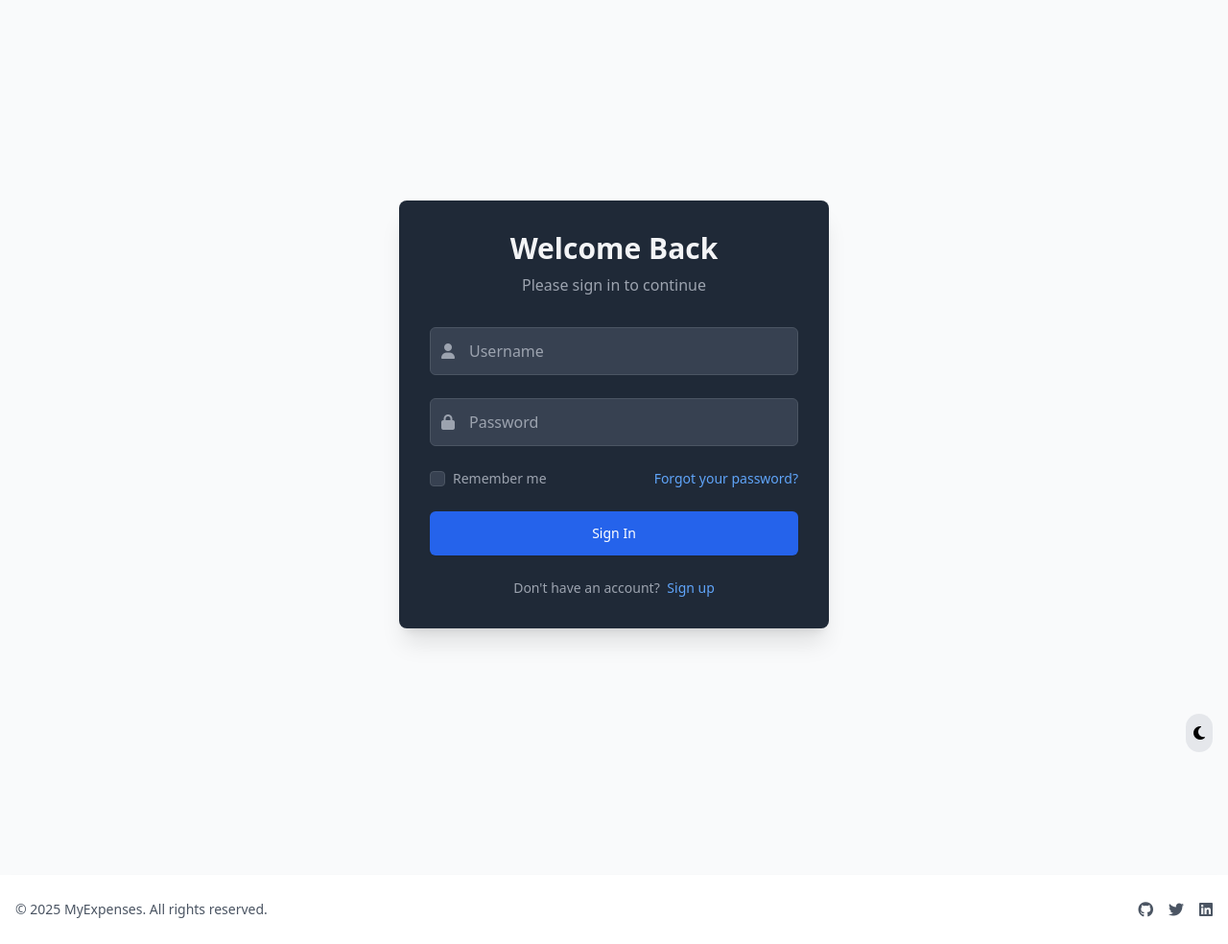
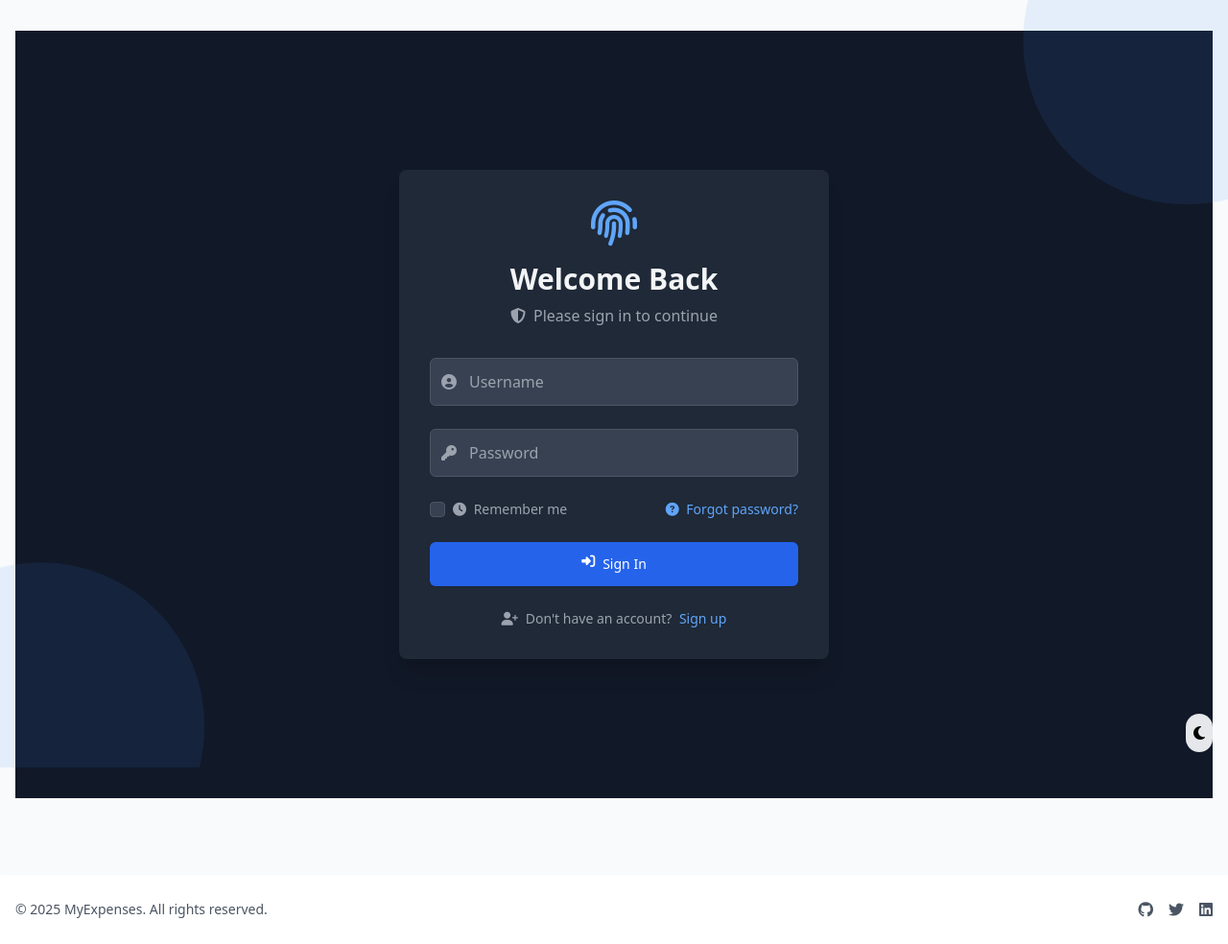
Before and after one commit to tanmay2k/DevSecOps, a Django app: template templates/authentication/login.html in a window 1280 px wide. Shown: the whole page at 96% size. Run offline with Django 4.2, Linux system fonts and the light colour scheme; the template is opened without the code that fills it, so the values that code supplies are empty; some libraries are stand-ins or nearby versions.

Commit message:
UI: login + Signup update

```diff
--- a/templates/authentication/login.html
+++ b/templates/authentication/login.html
@@ -1,15 +1,28 @@
 {% extends 'base_auth.html' %}
 {% load static %}
+{% block content %}
+<div class="min-h-screen flex items-center justify-center py-12 px-4 sm:px-6 lg:px-8 bg-gray-900">
+    <!-- Decorative Elements -->
+    <div class="absolute top-0 left-0 w-full h-full overflow-hidden pointer-events-none opacity-10">
+        <svg class="absolute top-0 right-0 w-1/3 h-auto" viewBox="0 0 100 100">
+            <circle cx="90" cy="10" r="40" fill="currentColor" class="text-blue-500"/>
+        </svg>
+        <svg class="absolute bottom-0 left-0 w-1/3 h-auto" viewBox="0 0 100 100">
+            <circle cx="10" cy="90" r="40" fill="currentColor" class="text-blue-500"/>
+        </svg>
+    </div>
 
-{% block content %}
-<div class="min-h-screen flex items-center justify-center py-12 px-4 sm:px-6 lg:px-8">
-    <div class="max-w-md w-full space-y-8 bg-gray-800 p-8 rounded-lg shadow-xl card-hover">
-        <!-- Header -->
+    <div class="max-w-md w-full space-y-8 bg-gray-800 p-8 rounded-lg shadow-xl card-hover relative z-10">
+        <!-- Header with Icon -->
         <div class="text-center">
+            <div class="mb-4">
+                <i class="fas fa-fingerprint text-5xl text-blue-400"></i>
+            </div>
             <h2 class="text-3xl font-bold text-gray-100 mb-2">
                 Welcome Back
             </h2>
-            <p class="text-gray-400">
+            <p class="text-gray-400 flex items-center justify-center">
+                <i class="fas fa-shield-alt mr-2"></i>
                 Please sign in to continue
             </p>
         </div>
@@ -21,7 +34,8 @@
             <!-- Messages -->
             {% if messages %}
                 {% for message in messages %}
-                    <div class="p-4 mb-4 text-sm rounded-lg {% if message.tags == 'error' %}bg-red-900 text-red-200{% else %}bg-green-900 text-green-200{% endif %}">
+                    <div class="p-4 mb-4 text-sm rounded-lg {% if message.tags == 'error' %}bg-red-900 text-red-200{% else %}bg-green-900 text-green-200{% endif %} flex items-center">
+                        <i class="{% if message.tags == 'error' %}fas fa-exclamation-circle{% else %}fas fa-check-circle{% endif %} mr-2"></i>
                         {{ message }}
                     </div>
                 {% endfor %}
@@ -32,7 +46,7 @@
                 <label for="usernameField" class="sr-only">Username</label>
                 <div class="relative">
                     <div class="absolute inset-y-0 left-0 pl-3 flex items-center pointer-events-none">
-                        <i class="fas fa-user text-gray-400"></i>
+                        <i class="fas fa-user-circle text-gray-400"></i>
                     </div>
                     <input
                         id="usernameField"
@@ -51,7 +65,7 @@
                 <label for="passwordField" class="sr-only">Password</label>
                 <div class="relative">
                     <div class="absolute inset-y-0 left-0 pl-3 flex items-center pointer-events-none">
-                        <i class="fas fa-lock text-gray-400"></i>
+                        <i class="fas fa-key text-gray-400"></i>
                     </div>
                     <input
                         id="passwordField"
@@ -74,13 +88,14 @@
                         class="h-4 w-4 rounded border-gray-600 bg-gray-700 text-blue-500 focus:ring-blue-500"
                     />
                     <label for="remember_me" class="ml-2 block text-sm text-gray-400">
+                        <i class="fas fa-clock mr-1"></i>
                         Remember me
                     </label>
                 </div>
-
                 <div class="text-sm">
                     <a href="#" class="text-blue-400 hover:text-blue-300">
-                        Forgot your password?
+                        <i class="fas fa-question-circle mr-1"></i>
+                        Forgot password?
                     </a>
                 </div>
             </div>
@@ -90,12 +105,16 @@
                 type="submit"
                 class="w-full flex justify-center py-3 px-4 border border-transparent rounded-md shadow-sm text-sm font-medium text-white bg-blue-600 hover:bg-blue-700 focus:outline-none focus:ring-2 focus:ring-offset-2 focus:ring-blue-500 transition-colors duration-200"
             >
+                <i class="fas fa-sign-in-alt mr-2"></i>
                 Sign In
             </button>
 
             <!-- Sign Up Link -->
             <div class="text-center text-sm">
-                <span class="text-gray-400">Don't have an account?</span>
+                <span class="text-gray-400">
+                    <i class="fas fa-user-plus mr-1"></i>
+                    Don't have an account?
+                </span>
                 <a href="{% url 'register' %}" class="ml-1 text-blue-400 hover:text-blue-300">
                     Sign up
                 </a>
```
Also changed, not shown: templates/authentication/register.html (+37 -10 lines).
